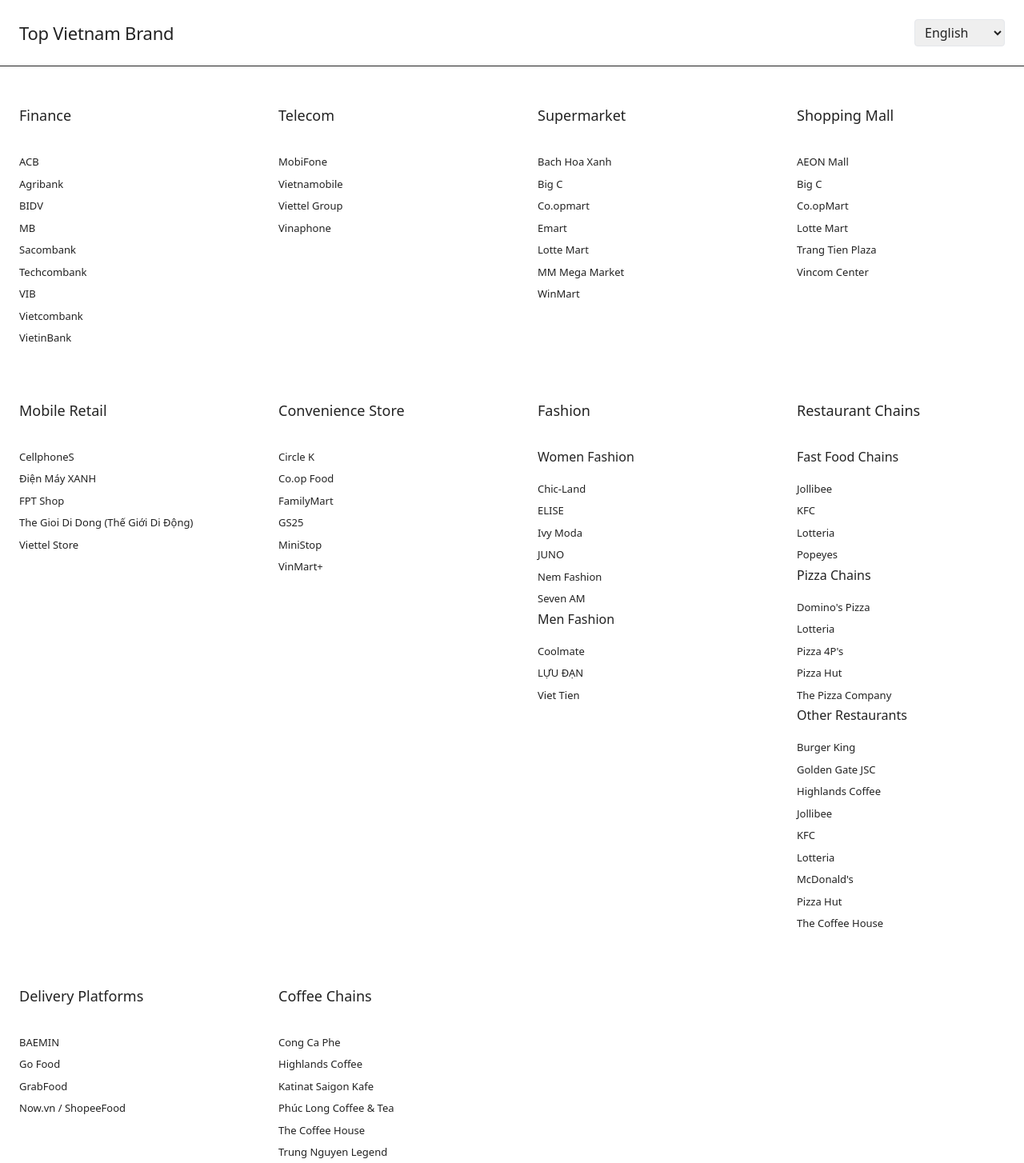
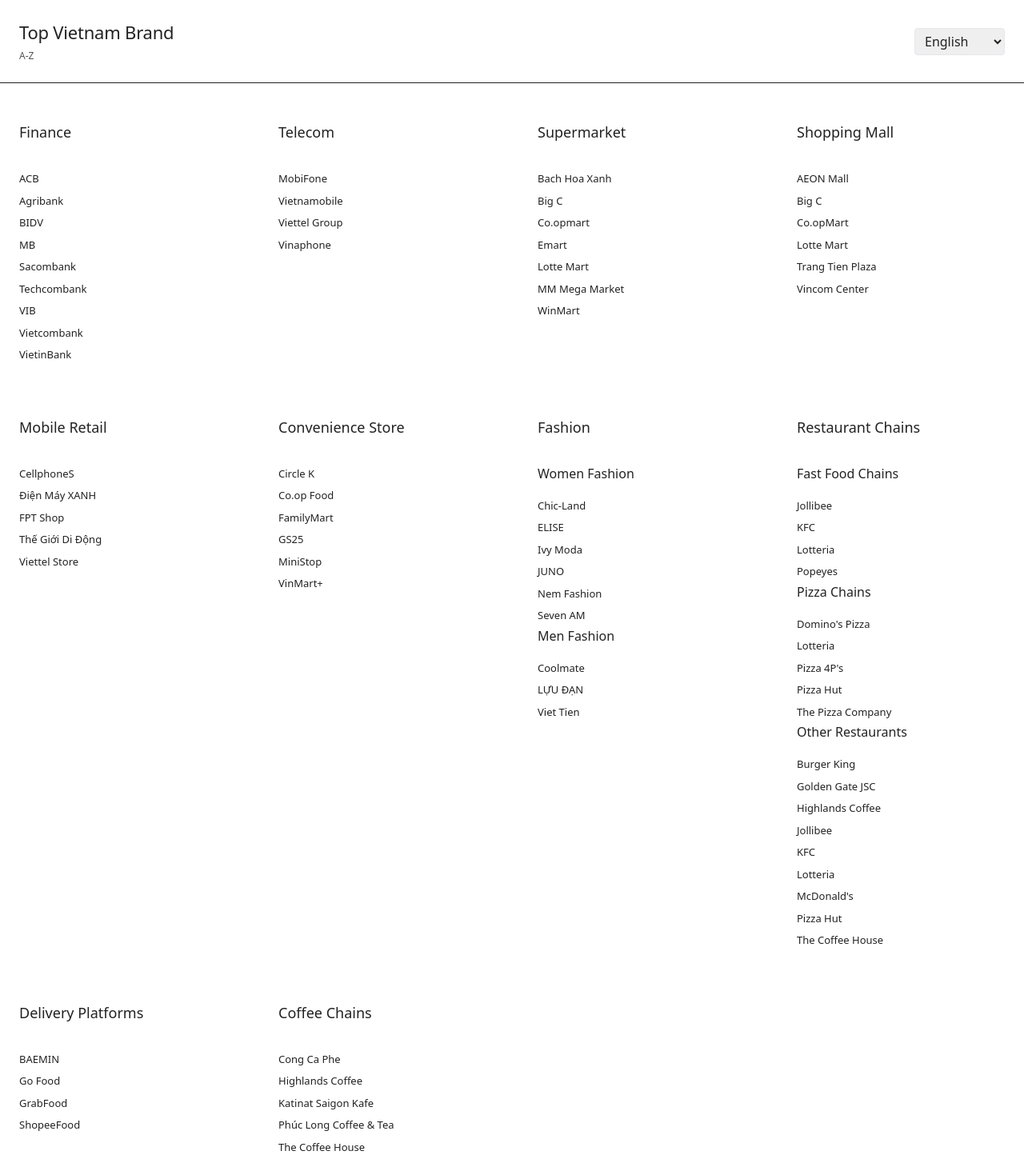
Before and after one commit to nexteacc/topbrandsvn, a React (Vite) app: page / in a window 1280 px wide. Shown: the top 1454 px of the page at 80% size. Built offline with nearby package versions, Linux system fonts and the light colour scheme.

Commit message:
refactor: update directoryData and App.tsx for consistency and UI enhancement

```diff
--- a/src/App.tsx
+++ b/src/App.tsx
@@ -16,7 +16,10 @@ function App() {
     <div className="min-h-screen bg-white text-[#222222]">
       <header className="border-b border-[#222222] py-6">
         <div className="container mx-auto px-6 flex justify-between items-center">
-          <h1 className="text-[22px] font-light tracking-[-0.01em]">{t('yourtitle')}</h1>
+          <div>
+            <h1 className="text-[22px] font-light tracking-[-0.01em]">{t('yourtitle')}</h1>
+            <p className="text-[12px] text-[#555] mt-1">A-Z</p>
+          </div>
           <select onChange={handleLanguageChange} className="border rounded px-2 py-1">
             <option value="en">English</option>
             <option value="zh">简体中文</option>
--- a/src/data/directoryData.ts
+++ b/src/data/directoryData.ts
@@ -38,7 +38,7 @@ const directoryData = {
       'CellphoneS',
       'Điện Máy XANH',
       'FPT Shop',
-      'The Gioi Di Dong (Thế Giới Di Động)',
+      'Thế Giới Di Động',
       'Viettel Store'
     ],
     convenience_store: [
@@ -94,7 +94,7 @@ const directoryData = {
       'BAEMIN',
       'Go Food',
       'GrabFood',
-      'Now.vn / ShopeeFood'
+      'ShopeeFood'
     ],
     coffee_chains: [
       'Cong Ca Phe',
```
